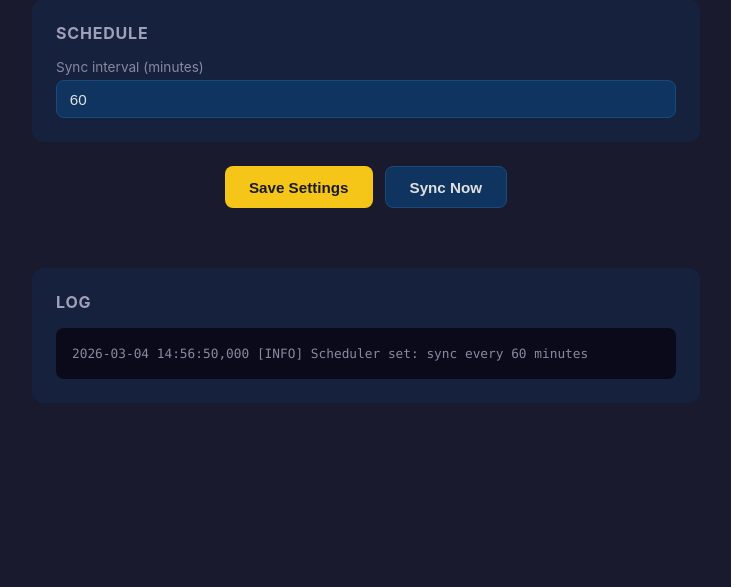
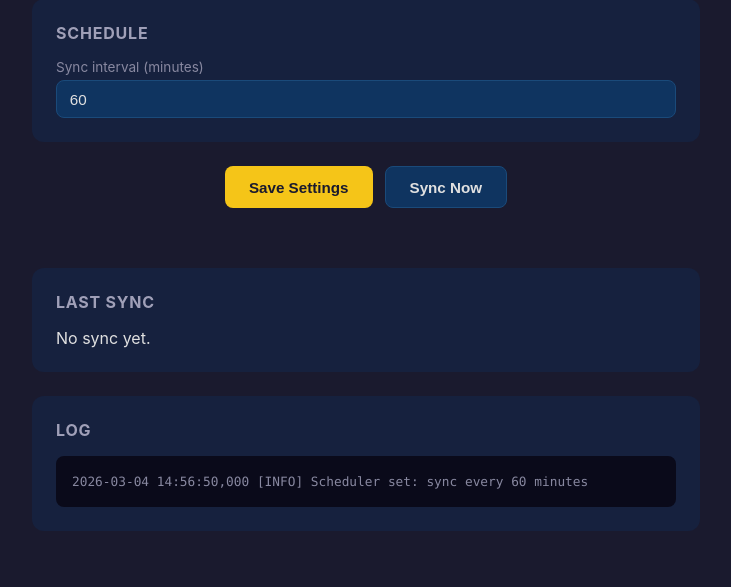
Before and after one commit to Thekiwi90/imdb-watchlist-sync, a Flask app: page / in a window 1280 px wide. Shown: the part 1066-1653 px from the top of the page, without its empty margins (274-1005 px from the left). Before the commit the page ends 1469 px from the top, so only its background shows below. Run offline with Flask 3, Linux system fonts and the light colour scheme.

Commit message:
Add sync stats dashboard, Sonarr/Radarr toggles, and Dockerfile improvements
- Stats panel showing IMDb items found vs Sonarr/Radarr matches
- Independent on/off toggles for Sonarr and Radarr
- Root folder and quality profile dropdowns loaded from API
- Suppress pip root user warning and upgrade pip in Docker build

```diff
--- a/app.py
+++ b/app.py
@@ -5,7 +5,7 @@ import requests
 from flask import Flask, render_template, request, jsonify
 import schedule
 
-from sync import load_config, save_config, config_is_valid, sync, sync_log
+from sync import load_config, save_config, config_is_valid, sync, sync_log, sync_stats
 
 log = logging.getLogger(__name__)
 app = Flask(__name__)
@@ -85,6 +85,11 @@ def api_logs():
     return jsonify({"logs": list(sync_log)})
 
 
+@app.route("/api/stats")
+def api_stats():
+    return jsonify(sync_stats)
+
+
 if __name__ == "__main__":
     restart_scheduler()
     # Run initial sync if config is valid
--- a/sync.py
+++ b/sync.py
@@ -58,9 +58,21 @@ def config_is_valid(cfg: dict) -> bool:
     return True
 
 
-# --- Sync log buffer for web UI ---
+# --- Sync log buffer and stats for web UI ---
 sync_log: list[str] = []
 MAX_LOG_LINES = 200
+
+sync_stats: dict = {
+    "imdb_total": 0,
+    "sonarr_found": 0,
+    "sonarr_added": 0,
+    "sonarr_existing": 0,
+    "radarr_found": 0,
+    "radarr_added": 0,
+    "radarr_existing": 0,
+    "not_found": 0,
+    "last_sync": None,
+}
 
 
 class LogCapture(logging.Handler):
@@ -245,15 +257,20 @@ def sync(cfg: dict | None = None):
 
     added_series = 0
     added_movies = 0
-    skipped = 0
+    sonarr_found = 0
+    sonarr_existing = 0
+    radarr_found = 0
+    radarr_existing = 0
+    not_found = 0
 
     for imdb_id in imdb_ids:
         if sonarr_on:
             series = lookup_sonarr(cfg, imdb_id)
             if series and series.get("tvdbId"):
+                sonarr_found += 1
                 if series["tvdbId"] in existing_tvdb:
                     log.info("Skipping series (already in Sonarr): %s", series.get("title"))
-                    skipped += 1
+                    sonarr_existing += 1
                 else:
                     if add_to_sonarr(cfg, series):
                         existing_tvdb.add(series["tvdbId"])
@@ -263,18 +280,33 @@ def sync(cfg: dict | None = None):
         if radarr_on:
             movie = lookup_radarr(cfg, imdb_id)
             if movie and movie.get("tmdbId"):
+                radarr_found += 1
                 if movie["tmdbId"] in existing_tmdb:
                     log.info("Skipping movie (already in Radarr): %s", movie.get("title"))
-                    skipped += 1
+                    radarr_existing += 1
                 else:
                     if add_to_radarr(cfg, movie):
                         existing_tmdb.add(movie["tmdbId"])
                         added_movies += 1
                 continue
 
+        not_found += 1
         log.warning("No match found for %s in Sonarr or Radarr", imdb_id)
 
+    # Update stats
+    from datetime import datetime
+    sync_stats["imdb_total"] = len(imdb_ids)
+    sync_stats["sonarr_found"] = sonarr_found
+    sync_stats["sonarr_added"] = added_series
+    sync_stats["sonarr_existing"] = sonarr_existing
+    sync_stats["radarr_found"] = radarr_found
+    sync_stats["radarr_added"] = added_movies
+    sync_stats["radarr_existing"] = radarr_existing
+    sync_stats["not_found"] = not_found
+    sync_stats["last_sync"] = datetime.now().strftime("%Y-%m-%d %H:%M:%S")
+
     log.info(
-        "--- Sync complete: %d series added, %d movies added, %d skipped ---",
-        added_series, added_movies, skipped,
+        "--- Sync complete: IMDb: %d | Sonarr: %d found (%d new, %d existing) | Radarr: %d found (%d new, %d existing) | Not matched: %d ---",
+        len(imdb_ids), sonarr_found, added_series, sonarr_existing,
+        radarr_found, added_movies, radarr_existing, not_found,
     )
--- a/templates/index.html
+++ b/templates/index.html
@@ -42,6 +42,15 @@
             background: #0a0a1a; border-radius: 8px; padding: 1rem; font-family: 'SF Mono', Monaco, Consolas, monospace;
             font-size: 0.8rem; max-height: 300px; overflow-y: auto; white-space: pre-wrap; line-height: 1.5; color: #8888a0;
         }
+        .stats { display: flex; gap: 1rem; flex-wrap: wrap; }
+        .stat-box {
+            flex: 1; min-width: 120px; background: #0f3460; border-radius: 8px; padding: 0.8rem; text-align: center;
+        }
+        .stat-box .stat-value { font-size: 1.5rem; font-weight: 700; color: #f5c518; }
+        .stat-box .stat-label { font-size: 0.75rem; color: #8888a0; margin-top: 0.2rem; }
+        .stat-box.sonarr .stat-value { color: #4ecca3; }
+        .stat-box.radarr .stat-value { color: #e74c3c; }
+        .stat-time { width: 100%; text-align: center; font-size: 0.8rem; color: #8888a0; margin-top: 0.5rem; }
         /* Toggle switch */
         .toggle { position: relative; display: inline-block; width: 44px; height: 24px; }
         .toggle input { opacity: 0; width: 0; height: 0; }
@@ -154,6 +163,11 @@
             </div>
             <div class="status" id="status"></div>
         </form>
+
+        <div class="card" style="margin-top: 1.5rem;" id="statsCard">
+            <h2>Last Sync</h2>
+            <div class="stats" id="statsBox">No sync yet.</div>
+        </div>
 
         <div class="card" style="margin-top: 1.5rem;">
             <h2>Log</h2>
@@ -274,8 +288,41 @@
                 box.scrollTop = box.scrollHeight;
             } catch {}
         }
+        async function refreshStats() {
+            try {
+                const resp = await fetch('/api/stats');
+                const s = await resp.json();
+                const box = document.getElementById('statsBox');
+                if (!s.last_sync) {
+                    box.textContent = 'No sync yet.';
+                    return;
+                }
+                box.innerHTML = `
+                    <div class="stat-box">
+                        <div class="stat-value">${s.imdb_total}</div>
+                        <div class="stat-label">IMDb items</div>
+                    </div>
+                    <div class="stat-box sonarr">
+                        <div class="stat-value">${s.sonarr_found}</div>
+                        <div class="stat-label">Sonarr found<br><small>${s.sonarr_existing} existing / ${s.sonarr_added} new</small></div>
+                    </div>
+                    <div class="stat-box radarr">
+                        <div class="stat-value">${s.radarr_found}</div>
+                        <div class="stat-label">Radarr found<br><small>${s.radarr_existing} existing / ${s.radarr_added} new</small></div>
+                    </div>
+                    <div class="stat-box">
+                        <div class="stat-value">${s.not_found}</div>
+                        <div class="stat-label">Not matched</div>
+                    </div>
+                    <div class="stat-time">Last sync: ${s.last_sync}</div>
+                `;
+            } catch {}
+        }
+
         refreshLog();
+        refreshStats();
         setInterval(refreshLog, 5000);
+        setInterval(refreshStats, 5000);
     </script>
 </body>
 </html>
```
Also changed, not shown: 1 other file.
